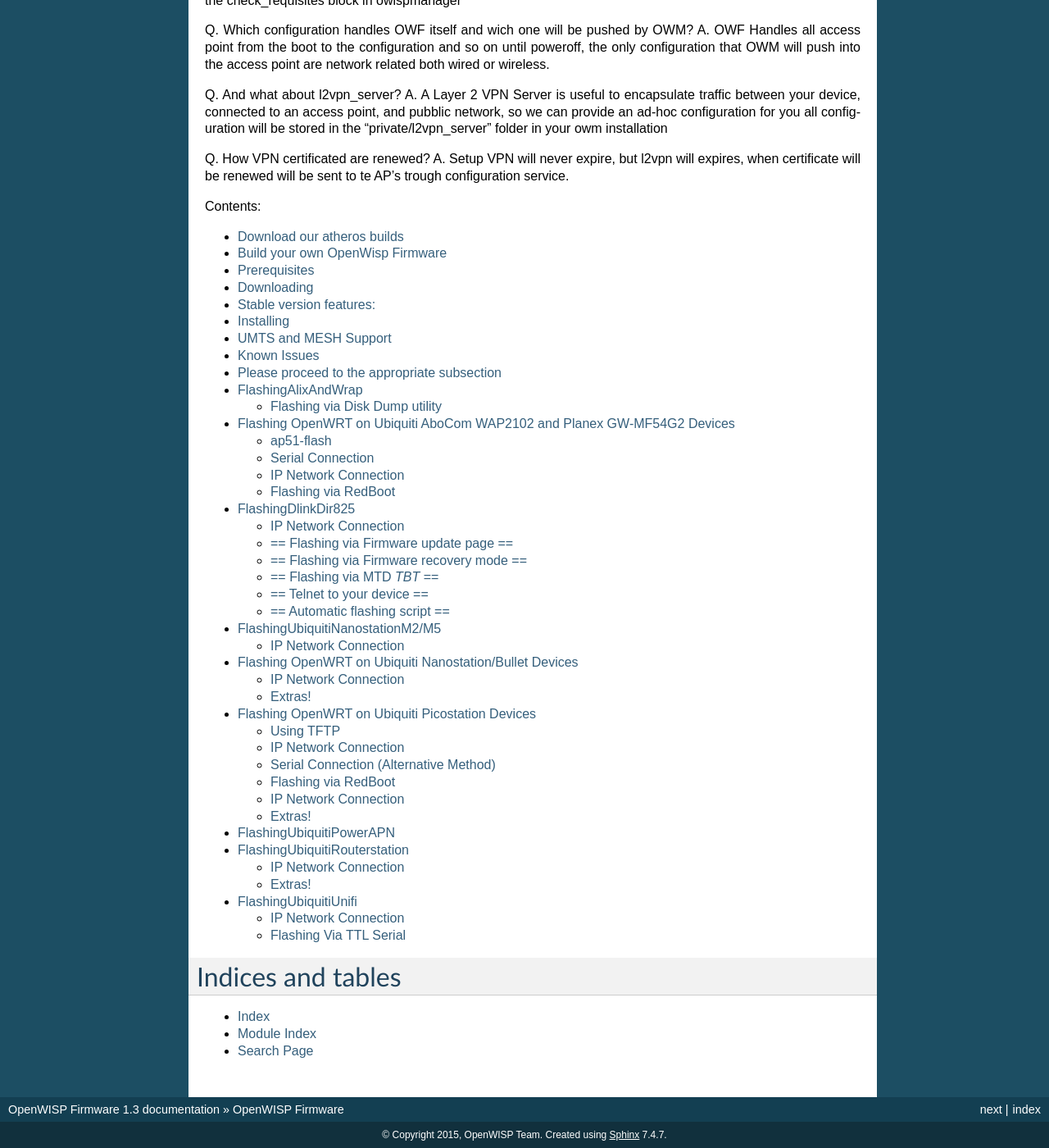
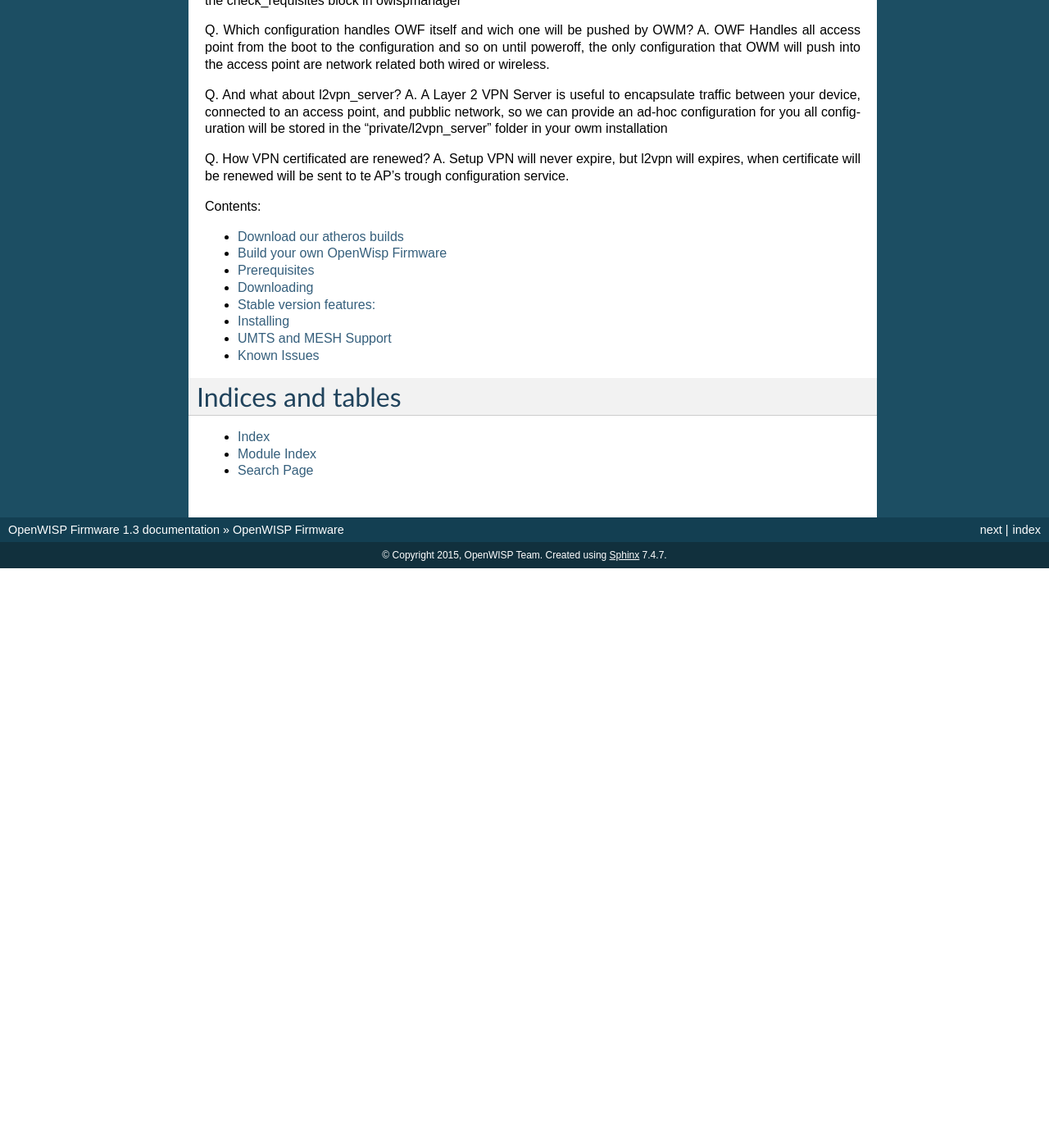
Before and after one commit to openwisp/OpenWISP-Firmware, a Sphinx documentation site: the page built from source/index.rst, in a window 1280 px wide and 1400 px high, scrolled down 2270 px. Shown: the whole window at 82% size. Built offline with Sphinx 7.4.7, drawn with Linux system fonts in a browser that asks for light colours; after the commit the page ends 2963 px from its top, so only the background shows below that.

Commit message:
remove almost any doc, this is a big messup of outdated info

```diff
--- a/source/index.rst
+++ b/source/index.rst
@@ -167,18 +167,6 @@
    :maxdepth: 2
 
    /Installationinstructions.rst
-   /flashing/Flashingubiquiti.rst
-   /flashing/Flashingalixandwrap.rst
-   /flashing/Flashingabocom.rst
-   /flashing/Flashingdlink.rst
-   /flashing/Nanostation-m2-m5.rst
-   /flashing/Nanostation-nanostation-loco--bullet.rst
-   /flashing/Picostation-2hp.rst
-   /flashing/Picostation.rst
-   /flashing/Powerap-n.rst
-   /flashing/Routerstation.rst
-   /flashing/Unifi.rst
-
 
 Indices and tables
 ==================
```
Also changed, not shown: old/flashing/Flashingabocom.rst (renamed from source/flashing/Flashingabocom.rst), old/flashing/Flashingalixandwrap.rst (renamed from source/flashing/Flashingalixandwrap.rst), old/flashing/Flashingdlink.rst (renamed from source/flashing/Flashingdlink.rst), old/flashing/Flashingubiquiti.rst (renamed from source/flashing/Flashingubiquiti.rst), old/flashing/Nanostation-m2-m5.rst (renamed from source/flashing/Nanostation-m2-m5.rst), old/flashing/Nanostation-nanostation-loco--bullet.rst (renamed from source/flashing/Nanostation-nanostation-loco--bullet.rst), old/flashing/Picostation-2hp.rst (renamed from source/flashing/Picostation-2hp.rst), old/flashing/Picostation.rst (renamed from source/flashing/Picostation.rst), old/flashing/Powerap-n.rst (renamed from source/flashing/Powerap-n.rst), old/flashing/Routerstation.rst (renamed from source/flashing/Routerstation.rst), old/flashing/Unifi.rst (renamed from source/flashing/Unifi.rst).
